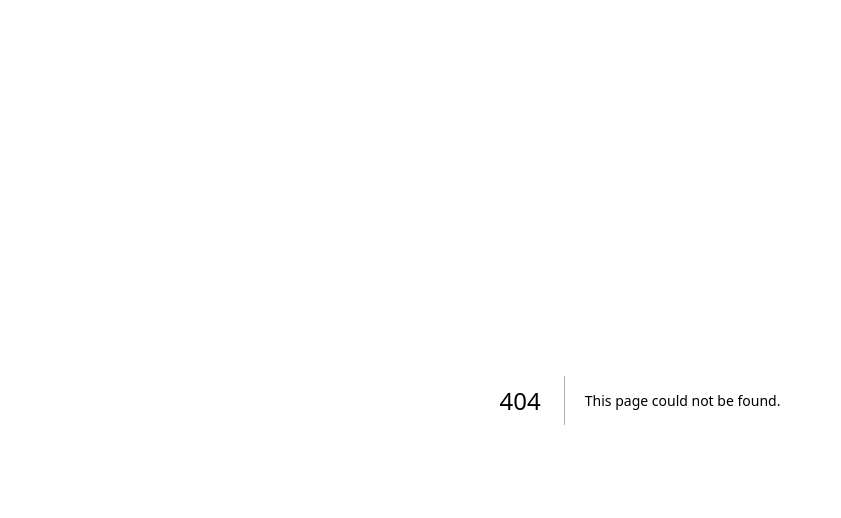
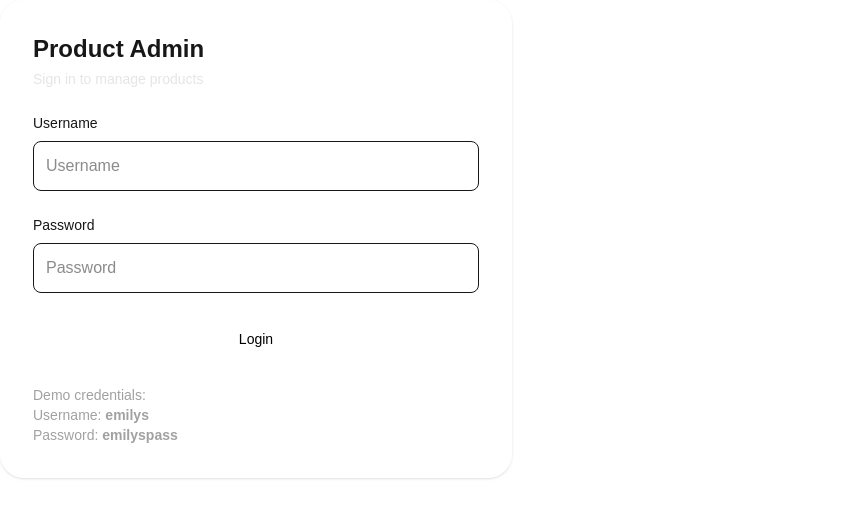
Before and after one commit to akashbhardwaj23/prodash, a Next.js app: page /login in a window 1280 px wide. Before the commit this address had no page. Shown: the top 518 px of the page, without its empty margins (0-841 px from the left). Built offline with nearby package versions, Linux system fonts and the light colour scheme.

Commit message:
login page

```diff
--- /dev/null
+++ b/app/login/page.tsx
@@ -0,0 +1,82 @@
+"use client";
+
+import { useRouter } from "next/navigation";
+import { useState } from "react";
+
+export default function LoginForm() {
+  const router = useRouter();
+
+  const [username, setUsername] = useState("");
+  const [password, setPassword] = useState("");
+
+  const [error, setError] = useState("");
+  const [loading, setLoading] = useState(false);
+
+  const handleSubmit = async () => {
+
+  }
+
+  return (
+    <form
+      onSubmit={handleSubmit}
+      className="w-full max-w-lg space-y-6 rounded-3xl border border-white p-8 shadow"
+    >
+      <div>
+        <h1 className="text-2xl font-bold">Product Admin</h1>
+        <p className="mt-1 text-sm text-neutral-200">
+          Sign in to manage products
+        </p>
+      </div>
+
+      {error && (
+        <div className="rounded-md bg-red-100 p-3 text-sm text-red-600">
+          {error}
+        </div>
+      )}
+
+      <div>
+        <label className="mb-2 block text-sm font-medium">
+          Username
+        </label>
+
+        <input
+          value={username}
+          onChange={(event) => setUsername(event.target.value)}
+          className="w-full rounded-lg border p-3"
+          placeholder="Username"
+          required
+        />
+      </div>
+
+      <div>
+        <label className="mb-2 block text-sm font-medium">
+          Password
+        </label>
+
+        <input
+          type="password"
+          value={password}
+          onChange={(event) => setPassword(event.target.value)}
+          className="w-full rounded-lg border p-3"
+          placeholder="Password"
+          required
+        />
+      </div>
+
+      <button
+        disabled={loading}
+        className="w-full rounded-lg text-sm bg-white cursor-pointer p-3 text-black disabled:opacity-50"
+      >
+        {loading ? "Logging in..." : "Login"}
+      </button>
+
+      <div className="text-sm text-neutral-400">
+        Demo credentials:
+        <br />
+        Username: <b>emilys</b>
+        <br />
+        Password: <b>emilyspass</b>
+      </div>
+    </form>
+  );
+}
```
